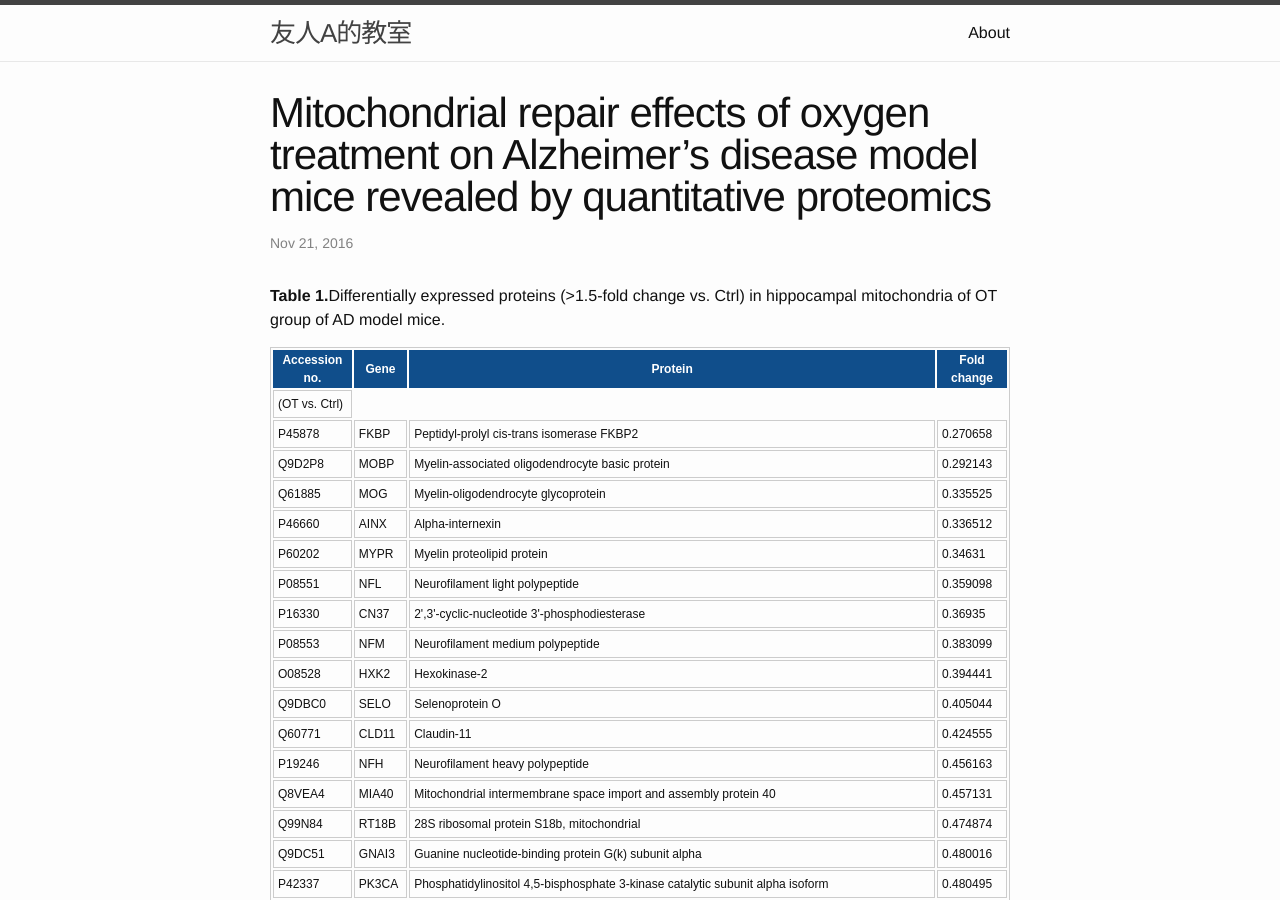
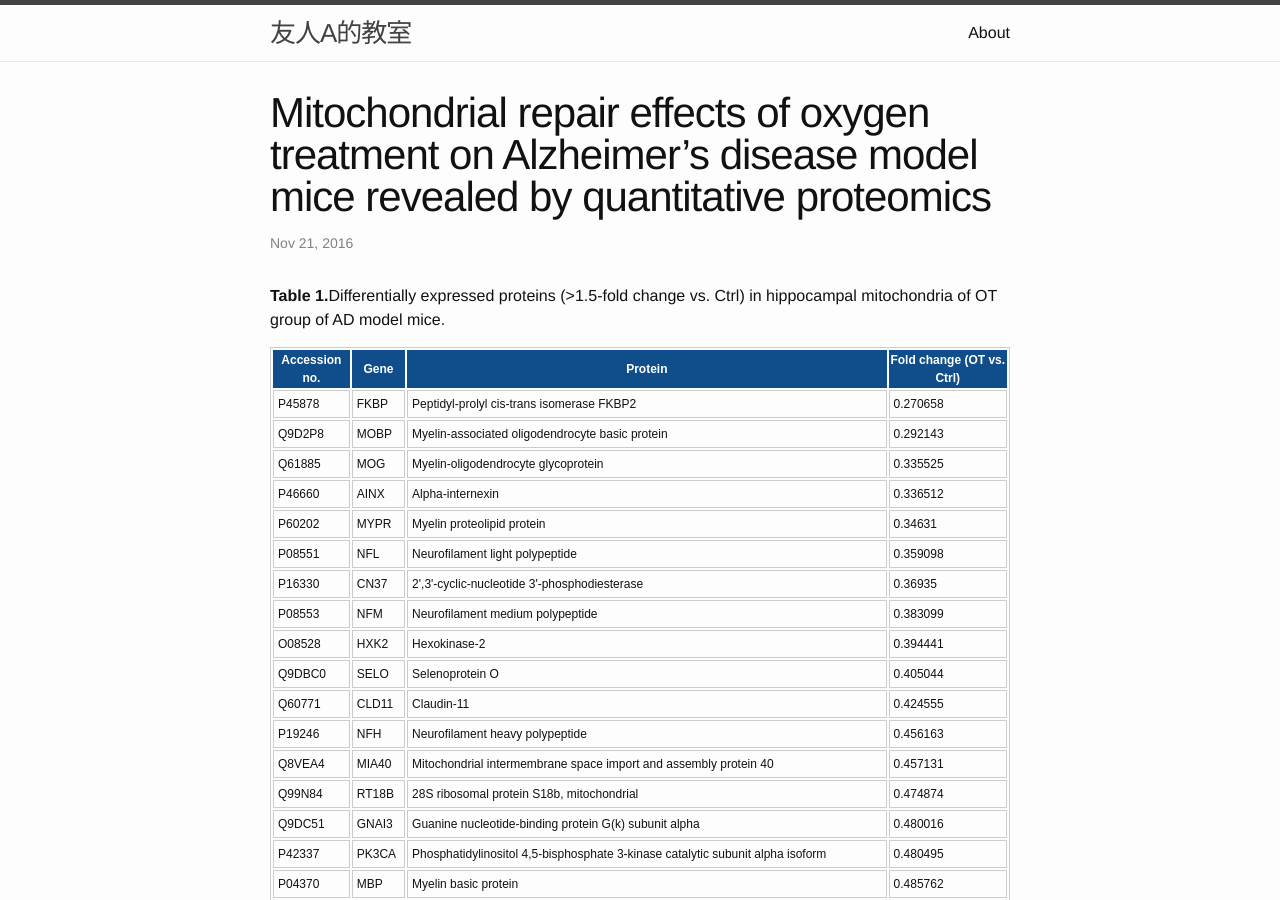
Before and after one commit to Zwei-Eric/Zwei-Eric.github.io, a Jekyll site: the page built from _posts/2016-11-21-table.html, in a window 1280 px wide and 900 px high. Built offline with Jekyll 4.4.1, drawn with Linux system fonts in a browser that asks for light colours.

Commit message:
Update 2016-11-21-table.html

```diff
--- a/_posts/2016-11-21-table.html
+++ b/_posts/2016-11-21-table.html
@@ -26,8 +26,7 @@ title: Mitochondrial repair effects of oxygen treatment on Alzheimer’s disease
 <body>
 <p> <strong>Table 1.</strong>Differentially expressed proteins (>1.5-fold change vs. Ctrl) in hippocampal mitochondria of OT group of AD model mice.</p>
 <table class="tableizer-table">
-<thead><tr class="tableizer-firstrow"><th>Accession no.</th><th>Gene</th><th>Protein</th><th>Fold change </th></tr></thead><tbody>
- <tr><td>(OT vs. Ctrl)</td></tr>
+<thead><tr class="tableizer-firstrow"><th>Accession no.</th><th>Gene</th><th>Protein</th><th>Fold change (OT vs. Ctrl)</th></tr></thead><tbody>
  <tr><td>P45878</td><td>FKBP</td><td>Peptidyl-prolyl cis-trans isomerase FKBP2 </td><td>0.270658</td></tr>
  <tr><td>Q9D2P8</td><td>MOBP</td><td>Myelin-associated oligodendrocyte basic protein </td><td>0.292143</td></tr>
  <tr><td>Q61885</td><td>MOG</td><td>Myelin-oligodendrocyte glycoprotein </td><td>0.335525</td></tr>
```
